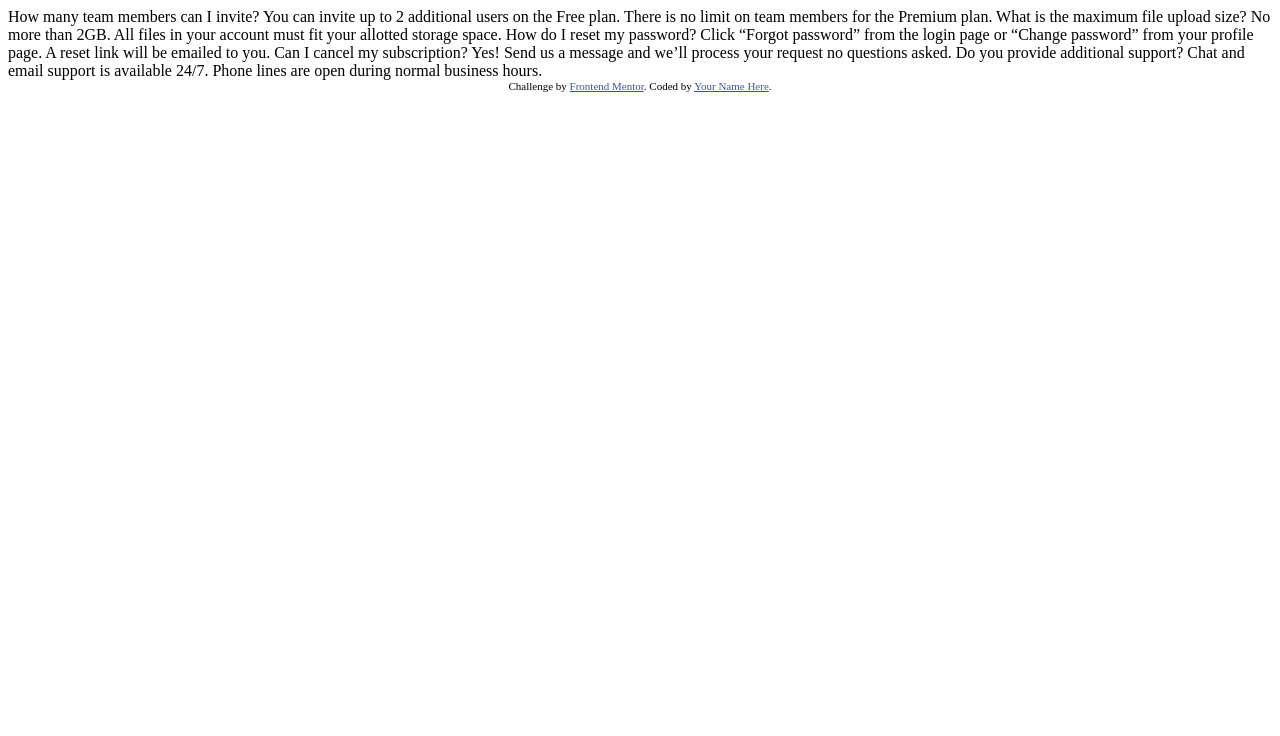
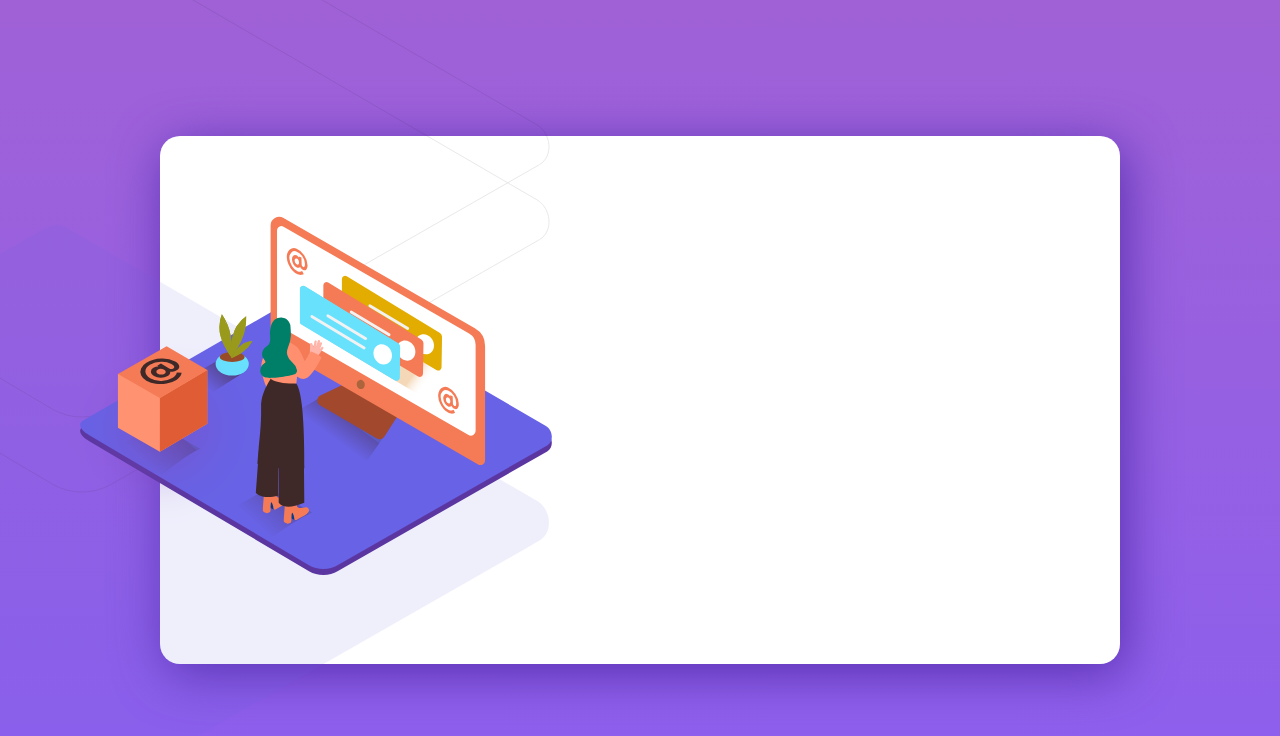
Before and after one commit to ali-metwalli/faq-card, a plain HTML site: page index.html in a window 1280 px wide. Drawn offline with Linux system fonts and the light colour scheme.

Commit message:
graphics with no overflow

```diff
--- a/index.html
+++ b/index.html
@@ -1,40 +1,28 @@
 <!DOCTYPE html>
 <html lang="en">
-<head>
-  <meta charset="UTF-8">
-  <meta name="viewport" content="width=device-width, initial-scale=1.0"> <!-- displays site properly based on user's device -->
+  <head>
+    <meta charset="UTF-8" />
+    <meta http-equiv="X-UA-Compatible" content="IE=edge" />
+    <meta name="viewport" content="width=device-width, initial-scale=1.0" />
+    <link rel="stylesheet" href="style.css" />
+    <title>Document</title>
+  </head>
+  <body>
+    <main>
+      <section>
+        <div class="container">
+          <div class="card">
+            <div class="hiding-parent">
+              <img src="/images/bg-pattern-desktop.svg" alt="pattern" class="bg"/>
+            </div>
+            <div class="hiding-parent">
+              <img src="/images/illustration-woman-online-desktop.svg" alt="woman"/ class="woman">
+            </div>
+            <img src="/images/illustration-box-desktop.svg" alt="box" class="box"/>
+          </div>
 
-  <link rel="icon" type="image/png" sizes="32x32" href="./images/favicon-32x32.png">
-
-  <title>Frontend Mentor | FAQ Accordion Card</title>
-
-  <!-- Feel free to remove these styles or customise in your own stylesheet 👍 -->
-  <style>
-    .attribution { font-size: 11px; text-align: center; }
-    .attribution a { color: hsl(228, 45%, 44%); }
-  </style>
-</head>
-<body>
-  How many team members can I invite?
-  You can invite up to 2 additional users on the Free plan. There is no limit on
-  team members for the Premium plan.
-
-  What is the maximum file upload size?
-  No more than 2GB. All files in your account must fit your allotted storage space.
-
-  How do I reset my password?
-  Click “Forgot password” from the login page or “Change password” from your profile page.
-  A reset link will be emailed to you.
-
-  Can I cancel my subscription?
-  Yes! Send us a message and we’ll process your request no questions asked.
-
-  Do you provide additional support?
-  Chat and email support is available 24/7. Phone lines are open during normal business hours.
-
-  <div class="attribution">
-    Challenge by <a href="https://www.frontendmentor.io?ref=challenge" target="_blank">Frontend Mentor</a>.
-    Coded by <a href="#">Your Name Here</a>.
-  </div>
-</body>
+        </div>
+      </section>
+    </main>
+  </body>
 </html>
--- a/style.css
+++ b/style.css
@@ -0,0 +1,51 @@
+* {
+  margin: 0;
+  padding: 0;
+}
+
+body {
+  height: 100vh;
+  background-image: linear-gradient(#a061d6, #8c5fee);
+}
+
+.container {
+  display: flex;
+  justify-content: center;
+  align-items: center;
+  width: 100%;
+  height: 100vh;
+}
+
+.card {
+  width: 60em;
+  height: 33em;
+  background-color: white;
+  border-radius: 20px;
+  margin: 1em;
+  box-shadow: 5px 10px 50px #5931b1;
+  position: relative;
+}
+
+.hiding-parent {
+    overflow: hidden;
+}
+
+.bg {
+  position: absolute;
+  top: -18em;
+  left: -36em;
+  overflow: hidden;
+}
+
+.woman {
+  position: absolute;
+  top: 5em;
+  left: -5em;
+  overflow: hidden;
+}
+
+.box {
+  position: absolute;
+  top: 13em;
+  left: -5.8em;
+}
```
